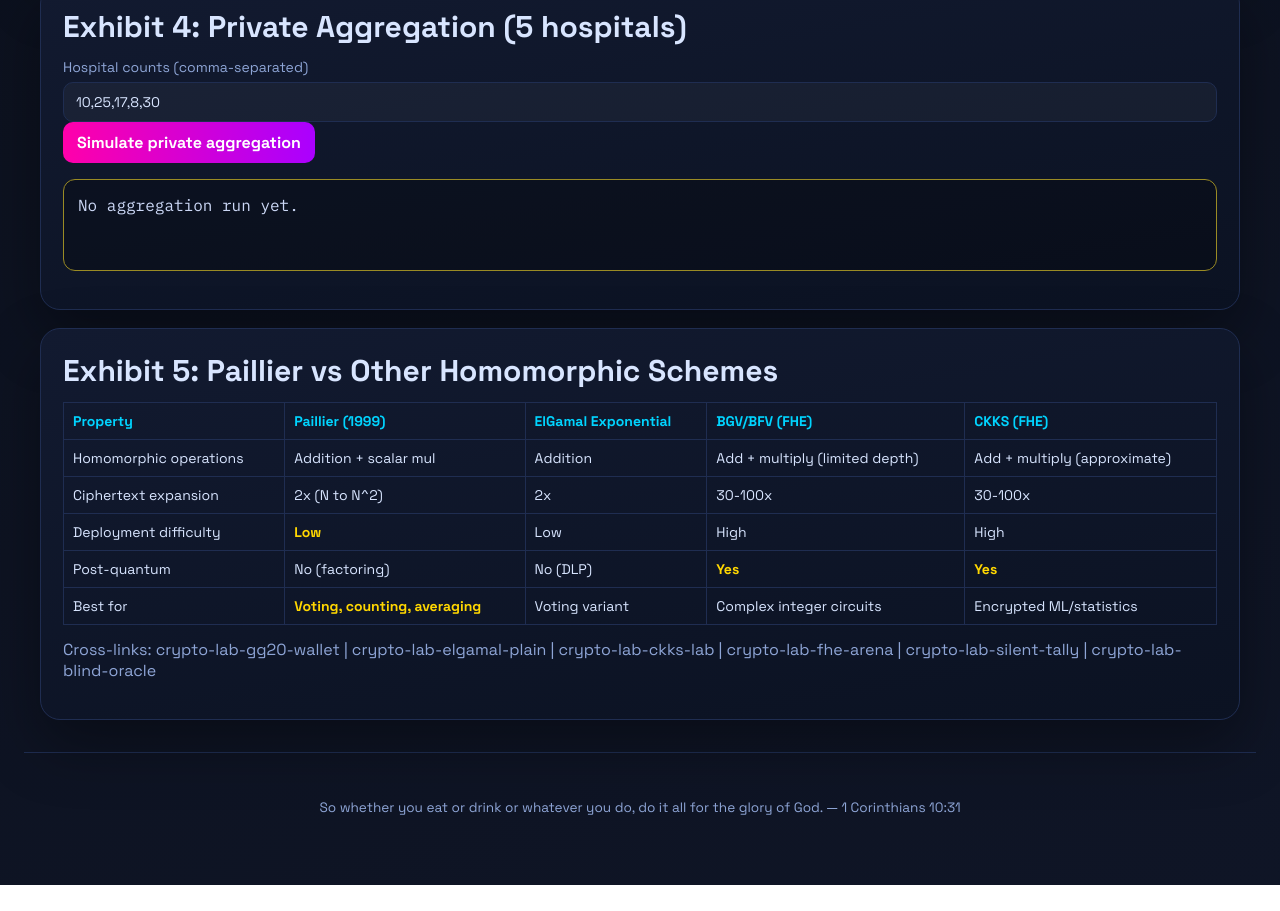
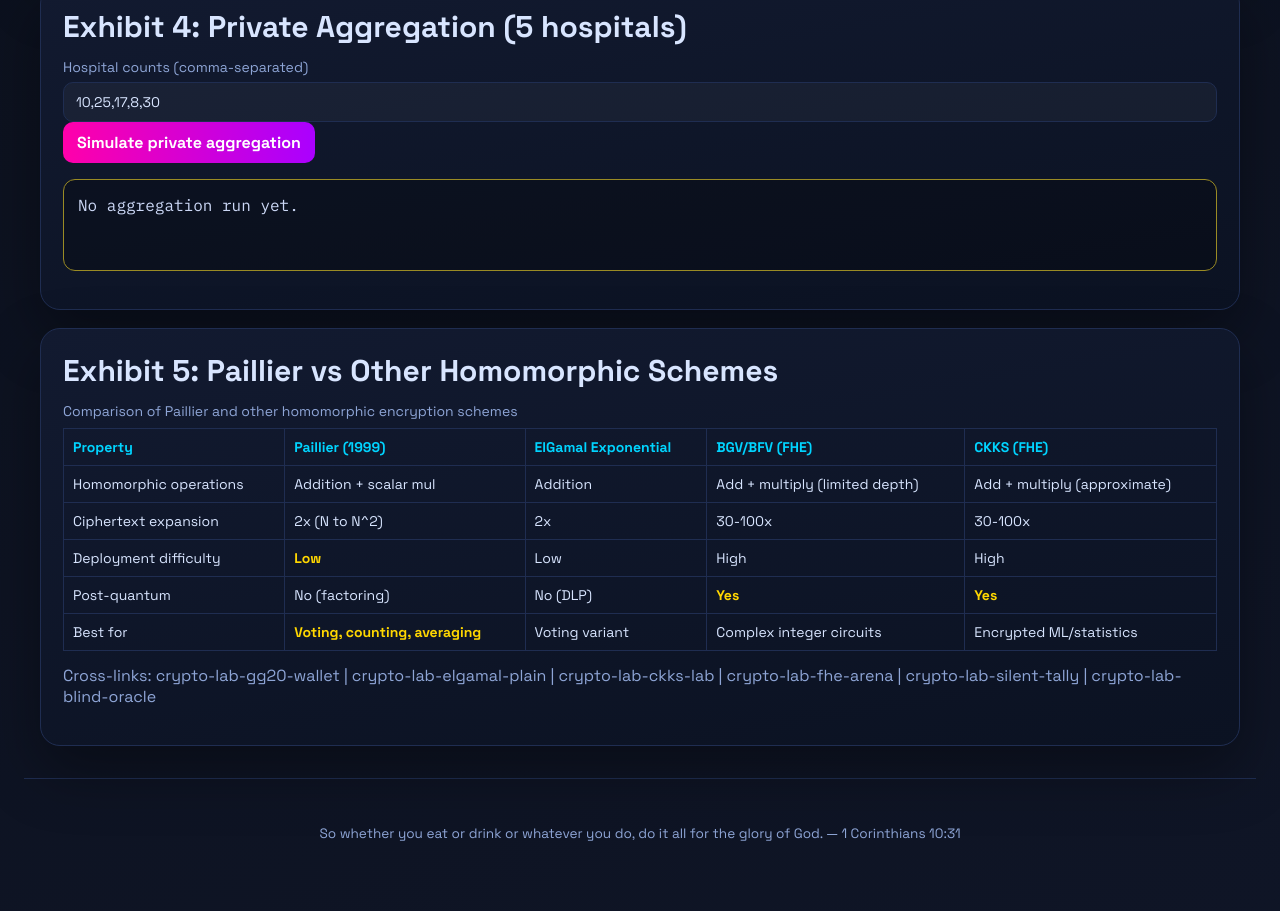
Before and after one commit to systemslibrarian/crypto-lab-hqc-timing-break, a website built with Vite: page index.html in a window 1280 px wide. Shown: the part 1789-2700 px from the top of the page. Before the commit the page ends 2674 px from the top, so only its background shows below. Built offline with nearby package versions, Linux system fonts and the light colour scheme.

Commit message:
a11y: live regions, table semantics, focus and reduced motion

```diff
--- a/src/main.ts
+++ b/src/main.ts
@@ -47,7 +47,7 @@ app.innerHTML = `
         <button id="generate-key">Generate Keypair</button>
       </div>
       <p id="toy-warning" class="warning hidden">TOY - NOT PRODUCTION SECURE</p>
-      <pre id="key-progress" class="console">No key generated yet.</pre>
+      <pre id="key-progress" class="console" role="status" aria-live="polite" aria-atomic="true">No key generated yet.</pre>
       <div class="grid two">
         <article>
           <h3>Public key</h3>
@@ -68,7 +68,7 @@ app.innerHTML = `
         <button id="encrypt-again-btn" class="ghost">Encrypt again</button>
       </div>
       <button id="decrypt-btn" class="ghost">Decrypt latest ciphertext</button>
-      <pre id="enc-output" class="console">Waiting for encryption demo.</pre>
+      <pre id="enc-output" class="console" role="status" aria-live="polite" aria-atomic="true">Waiting for encryption demo.</pre>
     </section>
 
     <section class="card" id="exhibit-2">
@@ -88,7 +88,7 @@ app.innerHTML = `
         <label>Scalar k<input id="scalar-k" type="number" value="7" min="0"/></label>
         <button id="run-scalar">Run c^k</button>
       </div>
-      <pre id="homo-output" class="console">Generate a keypair first.</pre>
+      <pre id="homo-output" class="console" role="status" aria-live="polite" aria-atomic="true">Generate a keypair first.</pre>
       <div class="cannot">
         <h3>What you cannot do</h3>
         <p>Paillier does not support ciphertext-by-ciphertext multiplication. For that, use FHE (BGV/BFV/CKKS) or MPC-based multiplication.</p>
@@ -104,7 +104,7 @@ app.innerHTML = `
         <button id="run-election">Simulate election tally</button>
         <label class="toggle"><input id="show-votes" type="checkbox"/> Show plaintext votes for demo verification</label>
       </div>
-      <pre id="vote-output" class="console">No election run yet.</pre>
+      <pre id="vote-output" class="console" role="status" aria-live="polite" aria-atomic="true">No election run yet.</pre>
     </section>
 
     <section class="card" id="exhibit-4">
@@ -113,15 +113,16 @@ app.innerHTML = `
         <input id="hospital-input" value="10,25,17,8,30" />
       </label>
       <button id="run-hospitals">Simulate private aggregation</button>
-      <pre id="hospital-output" class="console">No aggregation run yet.</pre>
+      <pre id="hospital-output" class="console" role="status" aria-live="polite" aria-atomic="true">No aggregation run yet.</pre>
     </section>
 
     <section class="card" id="exhibit-5">
       <h2>Exhibit 5: Paillier vs Other Homomorphic Schemes</h2>
       <div class="table-wrap">
         <table>
+          <caption>Comparison of Paillier and other homomorphic encryption schemes</caption>
           <thead>
-            <tr><th>Property</th><th>Paillier (1999)</th><th>ElGamal Exponential</th><th>BGV/BFV (FHE)</th><th>CKKS (FHE)</th></tr>
+            <tr><th scope="col">Property</th><th scope="col">Paillier (1999)</th><th scope="col">ElGamal Exponential</th><th scope="col">BGV/BFV (FHE)</th><th scope="col">CKKS (FHE)</th></tr>
           </thead>
           <tbody>
             <tr><td>Homomorphic operations</td><td>Addition + scalar mul</td><td>Addition</td><td>Add + multiply (limited depth)</td><td>Add + multiply (approximate)</td></tr>
--- a/src/style.css
+++ b/src/style.css
@@ -183,6 +183,13 @@ button:hover {
   transform: translateY(-1px);
 }
 
+button:focus-visible,
+input:focus-visible,
+select:focus-visible {
+  outline: 2px solid var(--public-cyan);
+  outline-offset: 2px;
+}
+
 button:disabled {
   opacity: 0.6;
   cursor: wait;
@@ -252,6 +259,12 @@ table {
   font-size: 14px;
 }
 
+caption {
+  text-align: left;
+  color: var(--text-muted);
+  padding: 0 0 8px;
+}
+
 th,
 td {
   border: 1px solid var(--border);
@@ -317,3 +330,16 @@ th {
   color: var(--text-muted);
   margin-top: 2rem;
 }
+
+@media (prefers-reduced-motion: reduce) {
+  * {
+    animation-duration: 0.001ms !important;
+    animation-iteration-count: 1 !important;
+    transition-duration: 0.001ms !important;
+    scroll-behavior: auto !important;
+  }
+
+  button:hover {
+    transform: none;
+  }
+}
```
